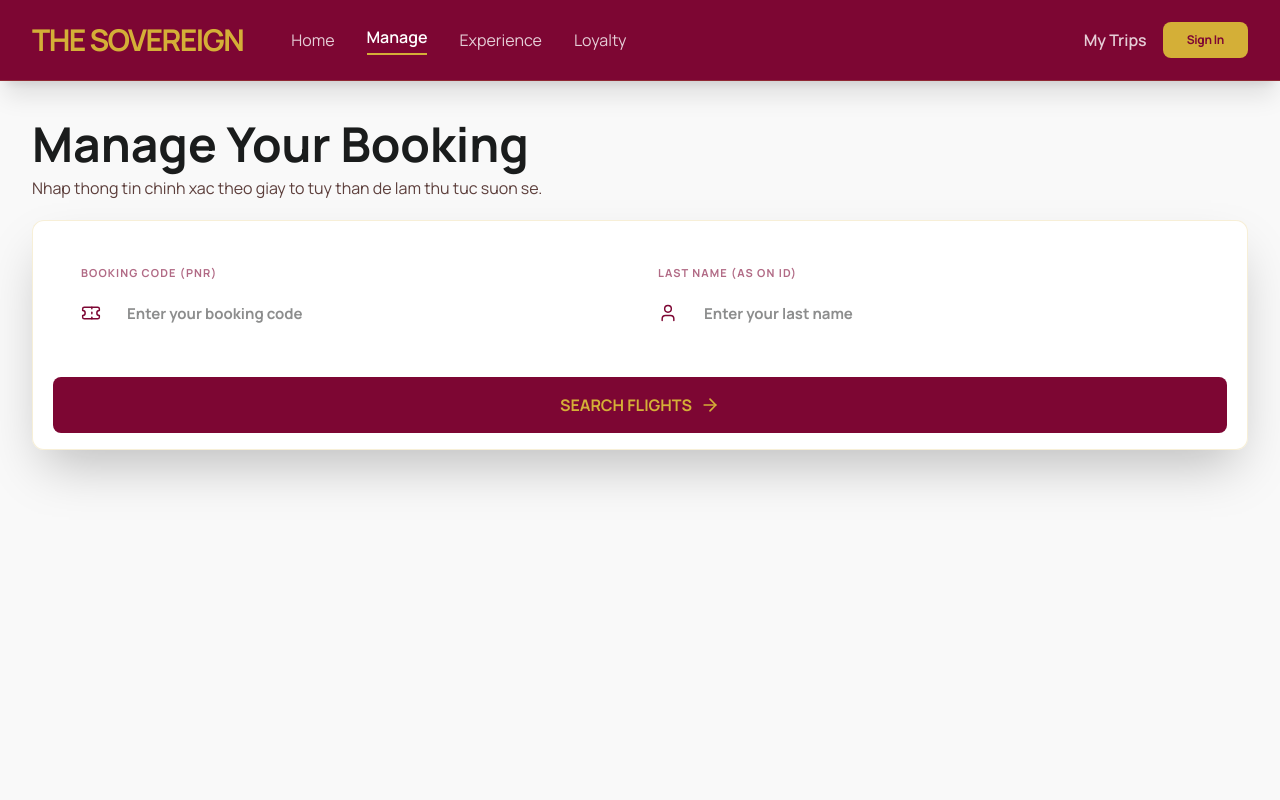
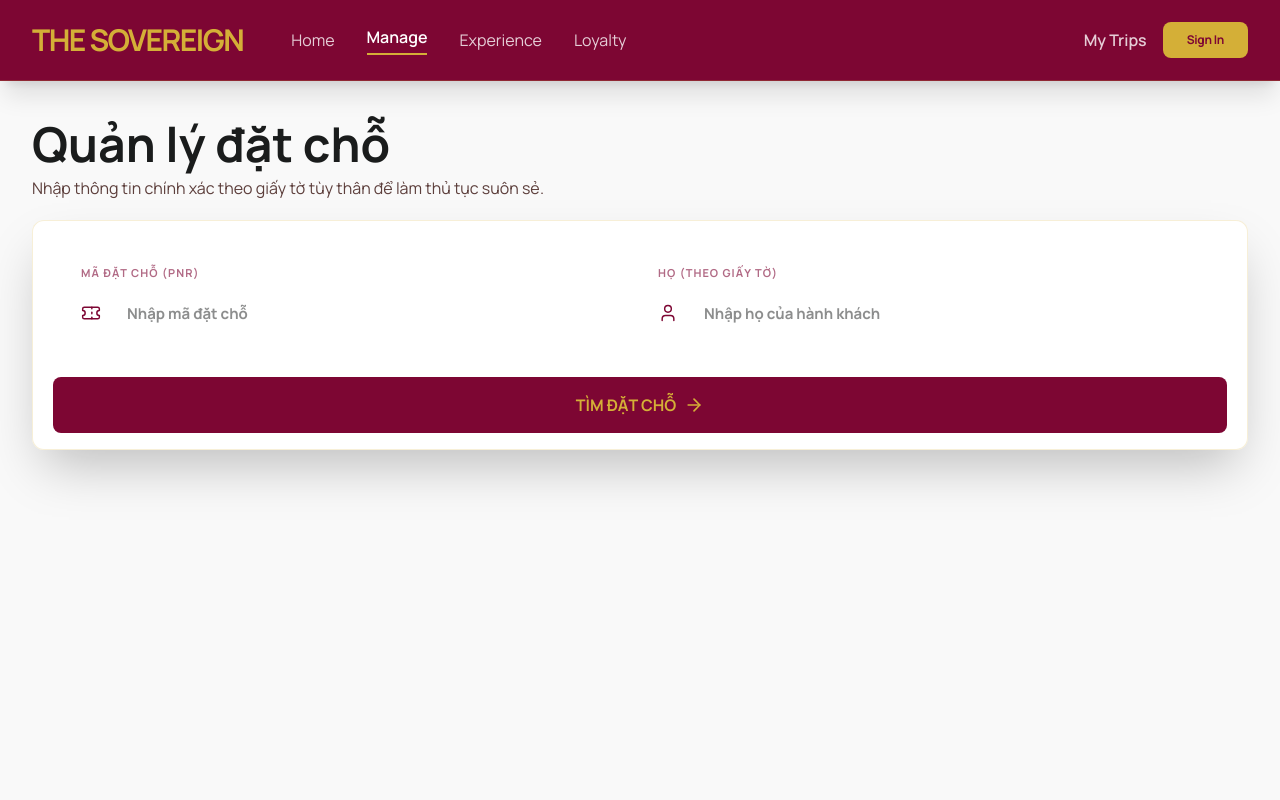
Before and after one commit to kietphan24tg-bit/AirlineBooking-FE, a React (Vite) app: page /manage-booking in a window 1280 px wide. Shown: the top 800 px of the page. Built offline with nearby package versions, Linux system fonts and the light colour scheme.

Commit message:
fix(manage-booking): restore vietnamese labels

```diff
--- a/src/components/booking/BookingResultCard.tsx
+++ b/src/components/booking/BookingResultCard.tsx
@@ -218,9 +218,6 @@ function PassengerCard({
               <span>{formatPassengerType(passenger.passengerType)}</span>
               <span className="h-1 w-1 rounded-full bg-[#cbd5e1]" />
               <span>{passenger.dateOfBirth}</span>
-              {/*
-              {formatPassengerType(passenger.passengerType)} • {passenger.dateOfBirth}
-              */}
             </div>
           </div>
 
@@ -309,6 +306,7 @@ export default function BookingResultCard() {
     )
   );
   const enabledManageActions = manageActions.filter((action) => action.enabled);
+
   return (
     <div className="flex flex-row gap-4 overflow-hidden bg-surface-container-lowest/90">
       <div className="flex flex-1 flex-col gap-4">
@@ -345,8 +343,9 @@ export default function BookingResultCard() {
               <h1 className="mt-1 text-lg font-bold text-on-surface">{booking.pnrCode}</h1>
             </div>
 
-            <div
-              className="relative flex cursor-pointer flex-col"
+            <button
+              type="button"
+              className="relative flex cursor-pointer flex-col text-left"
               onClick={() => setShowPriceDetail(!showPriceDetail)}
             >
               <p className="mb-1 text-[10px] font-bold uppercase tracking-widest text-on-surface-variant">
@@ -405,7 +404,7 @@ export default function BookingResultCard() {
                   </div>
                 </div>
               ) : null}
-            </div>
+            </button>
           </div>
         </div>
 
@@ -430,7 +429,7 @@ export default function BookingResultCard() {
                   <div className="flex w-23 items-center justify-center rounded-sm bg-secondary-fixed">
                     {isReturn ? 'Chuyến về' : 'Chuyến đi'}
                   </div>
-                  <p className="text-xs text-on-surface-variant">Date</p>
+                  <p className="text-xs text-on-surface-variant">Ngày</p>
                   <p className="font-bold text-on-surface">{dateStr}</p>
                 </div>
 
@@ -467,9 +466,7 @@ export default function BookingResultCard() {
         </div>
 
         <div className="flex flex-col rounded-xl bg-white p-7">
-          <p className="mb-2 text-base font-semibold text-[#0f172a]">
-            Danh sách hành khách
-          </p>
+          <p className="mb-2 text-base font-semibold text-[#0f172a]">Danh sách hành khách</p>
           <p className="mb-6 max-w-2xl text-sm leading-6 text-[#64748b]">
             Thông tin liên hệ và dịch vụ đi kèm của từng hành khách.
           </p>
--- a/src/pages/ManageBooking.tsx
+++ b/src/pages/ManageBooking.tsx
@@ -58,20 +58,26 @@ export default function ManageBooking() {
         setShowResult(true);
       } catch (error) {
         setErrorMessage(
-          error instanceof Error ? error.message : 'Khong the tai du lieu mock booking.'
+          error instanceof Error ? error.message : 'Không thể tải dữ liệu booking mẫu.'
         );
       } finally {
         setSearching(false);
       }
     })();
-  }, [clearBooking, setBookingLookup, setLookupCriteria, setManageOptions, setMockManageBookingMode]);
+  }, [
+    clearBooking,
+    setBookingLookup,
+    setLookupCriteria,
+    setManageOptions,
+    setMockManageBookingMode,
+  ]);
 
   const onSearch = async (e: React.FormEvent) => {
     e.preventDefault();
     const pnrTrimmed = pnr.trim();
     const nameTrimmed = name.trim();
     if (!pnrTrimmed || !nameTrimmed) {
-      alert('Please enter your booking code (PNR) and full name.');
+      alert('Vui lòng nhập mã đặt chỗ (PNR) và họ của hành khách.');
       return;
     }
 
@@ -100,9 +106,7 @@ export default function ManageBooking() {
     } catch (error) {
       setManageOptions(null);
       setShowResult(false);
-      setErrorMessage(
-        error instanceof Error ? error.message : 'Khong tim thay thong tin dat cho.'
-      );
+      setErrorMessage(error instanceof Error ? error.message : 'Không tìm thấy thông tin đặt chỗ.');
     } finally {
       setSearching(false);
     }
@@ -115,10 +119,10 @@ export default function ManageBooking() {
         <div className="flex flex-row items-center justify-between">
           <div>
             <h1 className="mb-2 font-headline text-3xl font-black text-on-surface md:text-5xl">
-              Manage Your Booking
+              Quản lý đặt chỗ
             </h1>
             <p className="mb-5 text-on-surface-variant">
-              Nhap thong tin chinh xac theo giay to tuy than de lam thu tuc suon se.
+              Nhập thông tin chính xác theo giấy tờ tùy thân để làm thủ tục suôn sẻ.
             </p>
           </div>
           {showResult ? (
@@ -126,7 +130,7 @@ export default function ManageBooking() {
               onClick={() => setShowResult(false)}
               className="flex h-full w-50 items-center justify-center gap-2 rounded-lg bg-midnight-burgundy py-4 font-headline font-bold text-luxury-gold transition-all hover:brightness-110 active:scale-95"
             >
-              Tim kiem dat cho moi
+              Tìm kiếm đặt chỗ mới
             </button>
           ) : null}
         </div>
@@ -142,7 +146,7 @@ export default function ManageBooking() {
                   htmlFor="pnr"
                   className="font-label block text-[0.6875rem] font-bold uppercase tracking-widest text-midnight-burgundy/60"
                 >
-                  BOOKING CODE (PNR)
+                  MÃ ĐẶT CHỖ (PNR)
                 </label>
                 <div className="flex items-center gap-2">
                   <Ticket className="h-5 w-5 shrink-0 text-midnight-burgundy" strokeWidth={1.75} />
@@ -150,7 +154,7 @@ export default function ManageBooking() {
                     id="pnr"
                     name="pnr"
                     type="text"
-                    placeholder="Enter your booking code"
+                    placeholder="Nhập mã đặt chỗ"
                     value={pnr}
                     onChange={(e) => setPnr(e.target.value)}
                     autoComplete="off"
@@ -164,7 +168,7 @@ export default function ManageBooking() {
                   htmlFor="name"
                   className="font-label block text-[0.6875rem] font-bold uppercase tracking-widest text-midnight-burgundy/60"
                 >
-                  Last name (as on ID)
+                  HỌ (THEO GIẤY TỜ)
                 </label>
                 <div className="flex items-center gap-2">
                   <User className="h-5 w-5 shrink-0 text-midnight-burgundy" strokeWidth={1.75} />
@@ -172,7 +176,7 @@ export default function ManageBooking() {
                     id="name"
                     name="name"
                     type="text"
-                    placeholder="Enter your last name"
+                    placeholder="Nhập họ của hành khách"
                     value={name}
                     onChange={(e) => setName(e.target.value)}
                     autoComplete="name"
@@ -187,7 +191,7 @@ export default function ManageBooking() {
                 disabled={searching}
                 className="flex h-full w-full items-center justify-center gap-2 rounded-lg bg-midnight-burgundy py-4 font-headline font-bold text-luxury-gold transition-all hover:brightness-110 active:scale-95 disabled:cursor-not-allowed disabled:opacity-70"
               >
-                {searching ? 'SEARCHING...' : 'SEARCH FLIGHTS'}
+                {searching ? 'ĐANG TÌM KIẾM...' : 'TÌM ĐẶT CHỖ'}
                 <ArrowRight className="h-5 w-5" strokeWidth={2} />
               </button>
             </div>
```
Also changed, not shown: src/mocks/manageBooking.ts (+59 -26 lines).
